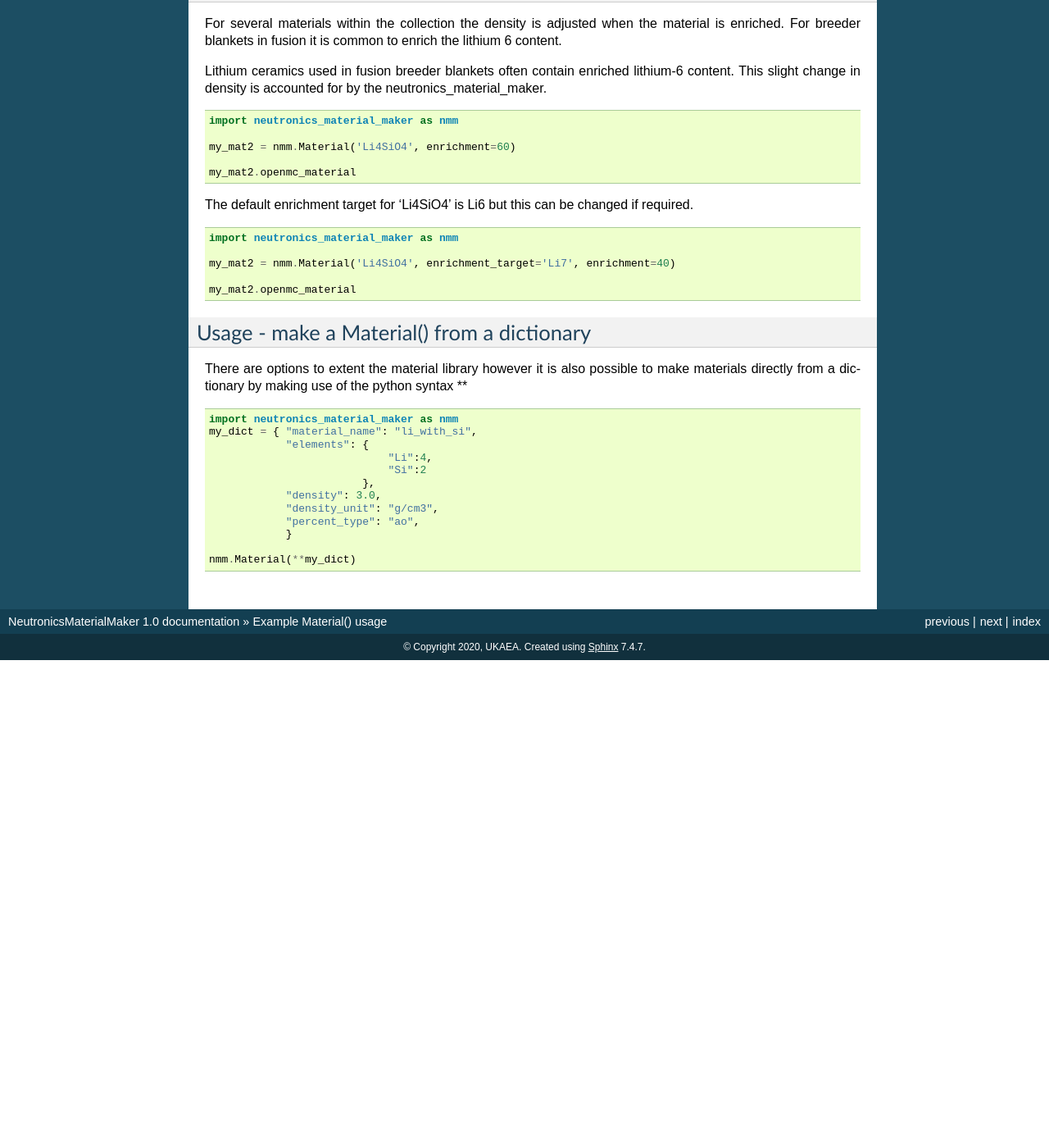
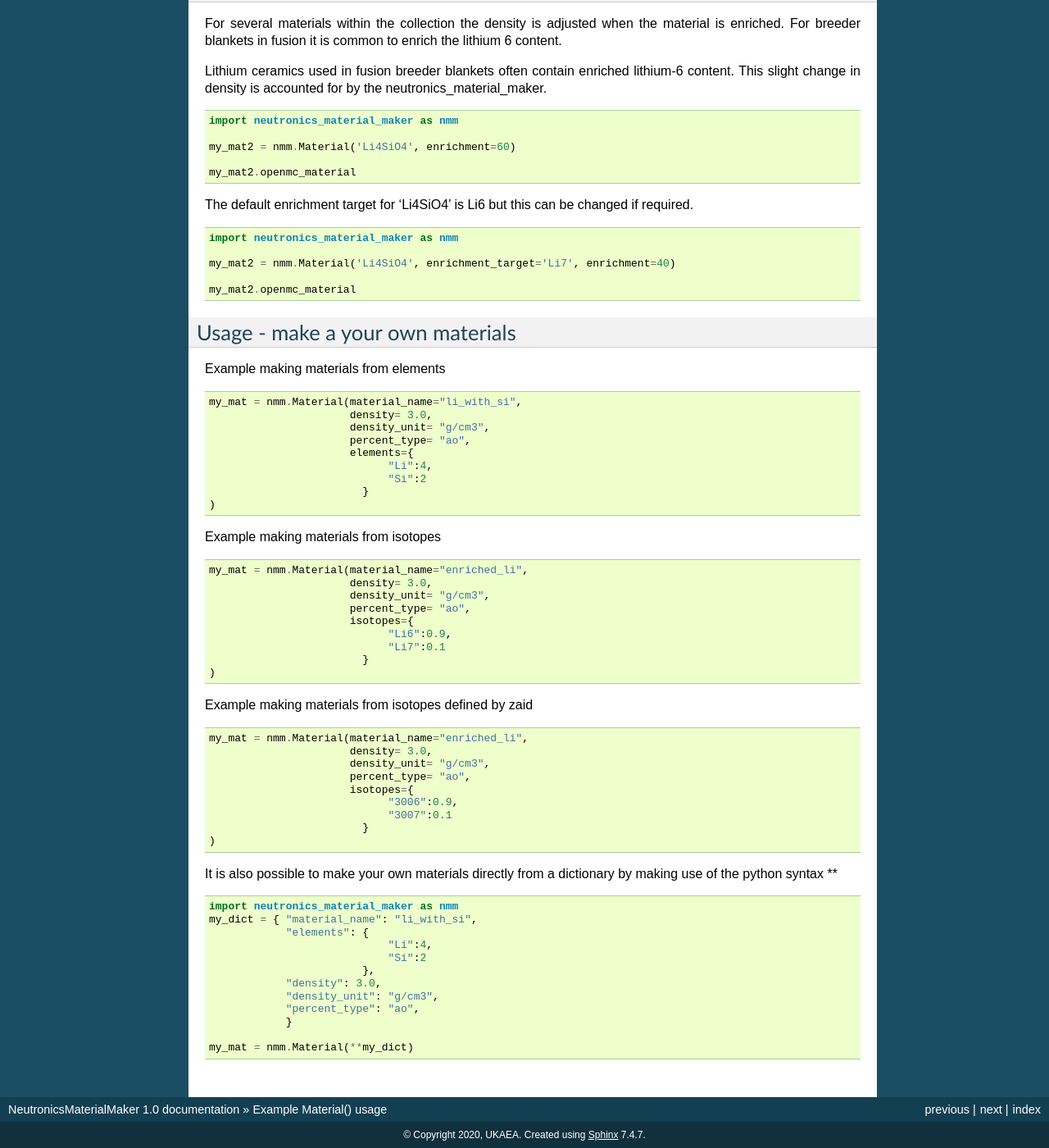
Before and after one commit to fusion-energy/neutronics_material_maker, a Sphinx documentation site: the page built from docs/source/example_material.rst, in a window 1280 px wide and 1400 px high, scrolled down 1012 px. Shown: the whole window at 82% size. Built offline with Sphinx 7.4.7, drawn with Linux system fonts in a browser that asks for light colours; before the commit the page ends 1817 px from its top, so only the background shows below that; some of the changed text lies outside the part shown.

Commit message:
updated docs with zaid example

```diff
--- a/docs/source/example_material.rst
+++ b/docs/source/example_material.rst
@@ -88,10 +88,52 @@ The default enrichment target for 'Li4SiO4' is Li6 but this can be changed if re
 
 
 
-Usage - make a Material() from a dictionary
--------------------------------------------
+Usage - make a your own materials
+---------------------------------
 
-There are options to extent the material library however it is also possible to make materials directly from a dictionary by making use of the python syntax **
+Example making materials from elements
+
+::
+
+    my_mat = nmm.Material(material_name="li_with_si",
+                          density= 3.0,
+                          density_unit= "g/cm3",
+                          percent_type= "ao",
+                          elements={
+                                "Li":4,
+                                "Si":2
+                            }
+    )
+
+Example making materials from isotopes
+
+::
+
+    my_mat = nmm.Material(material_name="enriched_li",
+                          density= 3.0,
+                          density_unit= "g/cm3",
+                          percent_type= "ao",
+                          isotopes={
+                                "Li6":0.9,
+                                "Li7":0.1
+                            }
+    )
+
+Example making materials from isotopes defined by zaid
+
+::
+
+    my_mat = nmm.Material(material_name="enriched_li",
+                          density= 3.0,
+                          density_unit= "g/cm3",
+                          percent_type= "ao",
+                          isotopes={
+                                "3006":0.9,
+                                "3007":0.1
+                            }
+    )
+
+It is also possible to make your own materials directly from a dictionary by making use of the python syntax **
 
 ::
 
@@ -106,4 +148,4 @@ There are options to extent the material library however it is also possible to
                 "percent_type": "ao",
                 }
 
-    nmm.Material(**my_dict)
+    my_mat = nmm.Material(**my_dict)
```
